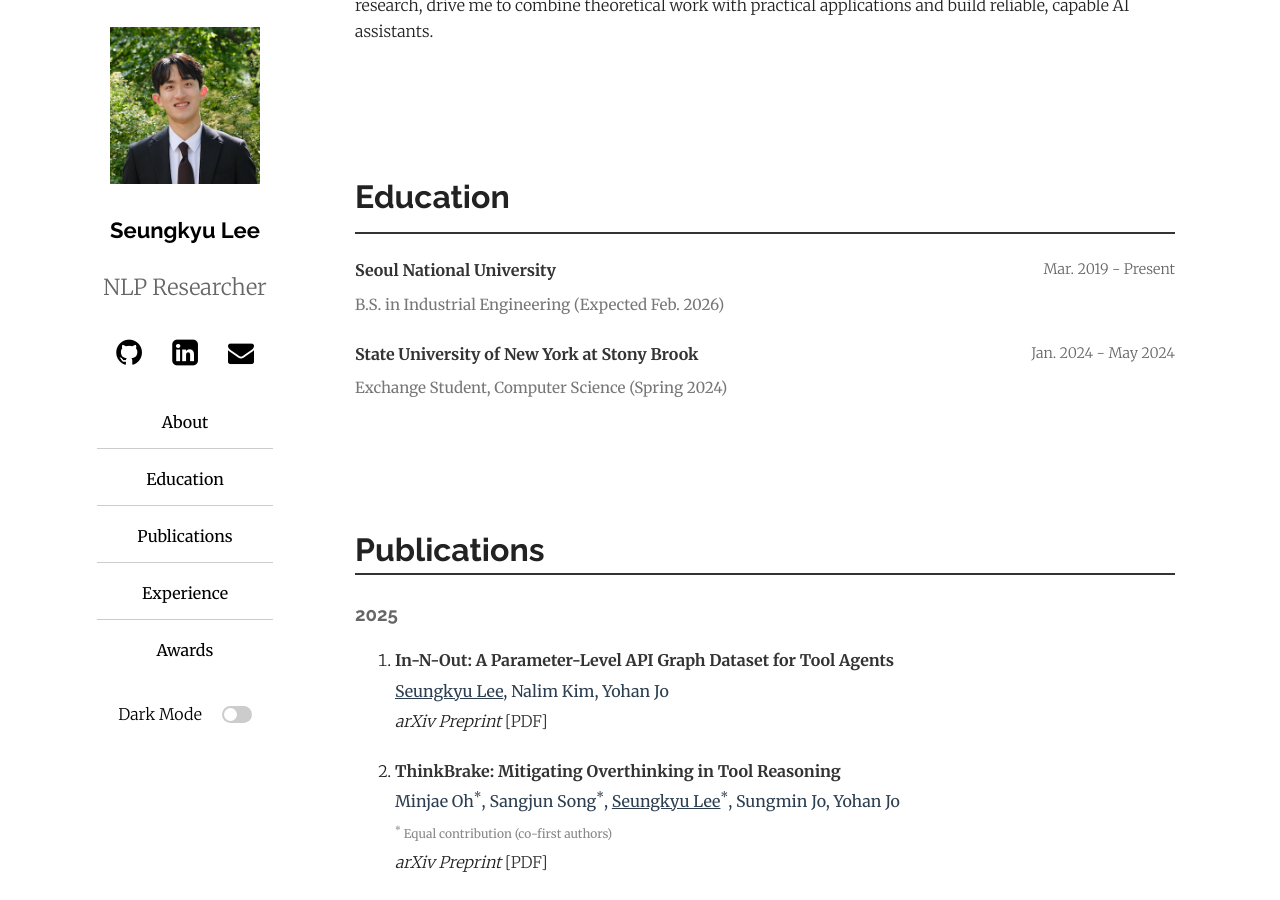
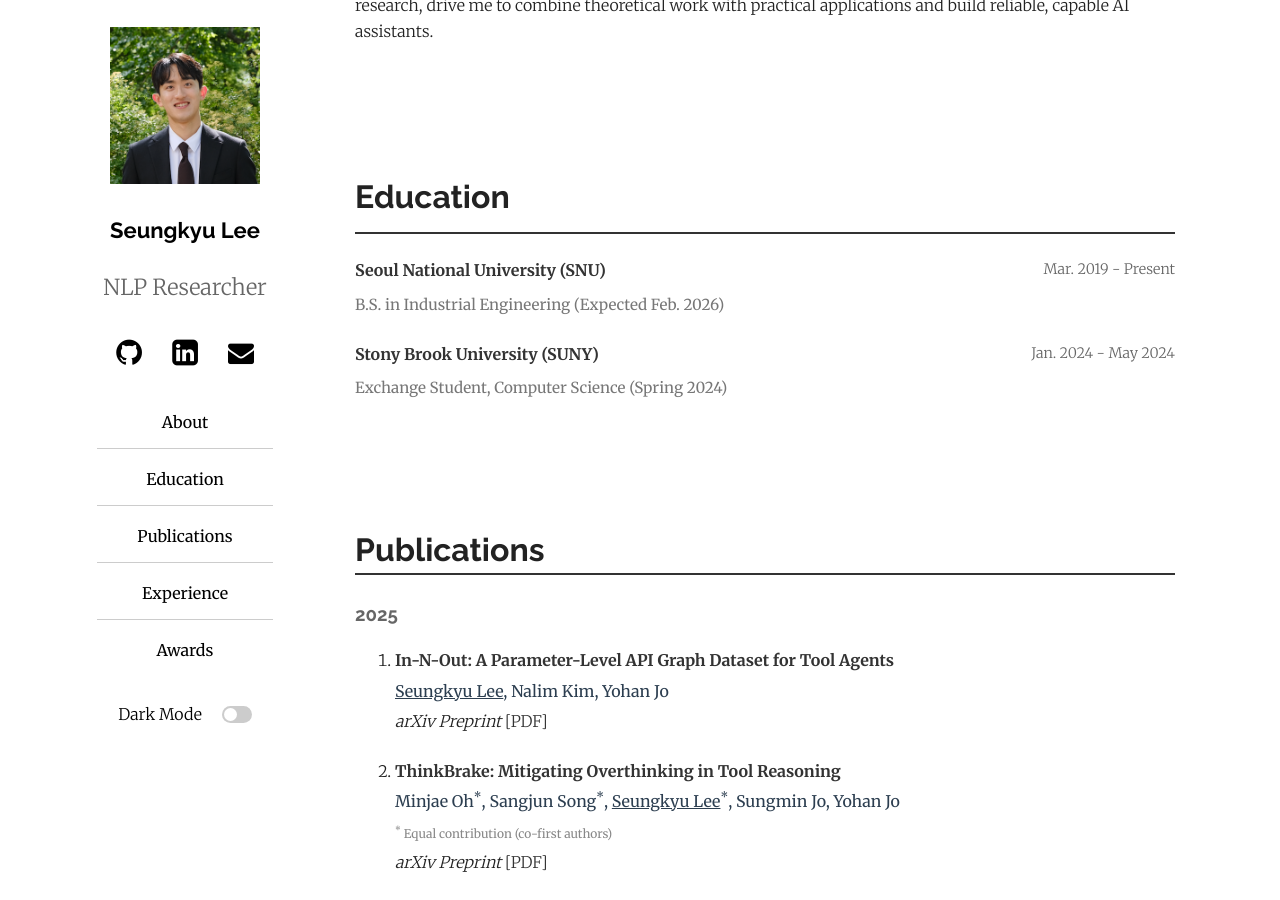
Before and after one commit to gyuukatsu/gyuukatsu.github.io, a Jekyll site: the page built from index.markdown, in a window 1280 px wide and 900 px high, scrolled down 424 px. Built offline with Jekyll 4.4.1, drawn with Linux system fonts in a browser that asks for light colours.

Commit message:
[chore] add abbreviation of universities

```diff
--- a/index.markdown
+++ b/index.markdown
@@ -18,10 +18,10 @@ title: Seungkyu Lee
 <div class="education-section" id="education">
 <h1>Education</h1>
 
-<h3><strong>Seoul National University</strong> <span class="date">Mar. 2019 - Present</span></h3>
+<h3><strong>Seoul National University (SNU)</strong> <span class="date">Mar. 2019 - Present</span></h3>
 <p><em>B.S. in Industrial Engineering (Expected Feb. 2026)</em></p>
 
-<h3><strong>State University of New York at Stony Brook</strong> <span class="date">Jan. 2024 - May 2024</span></h3>
+<h3><strong>Stony Brook University (SUNY)</strong> <span class="date">Jan. 2024 - May 2024</span></h3>
 <p><em>Exchange Student, Computer Science (Spring 2024)</em></p>
 </div>
 
```
